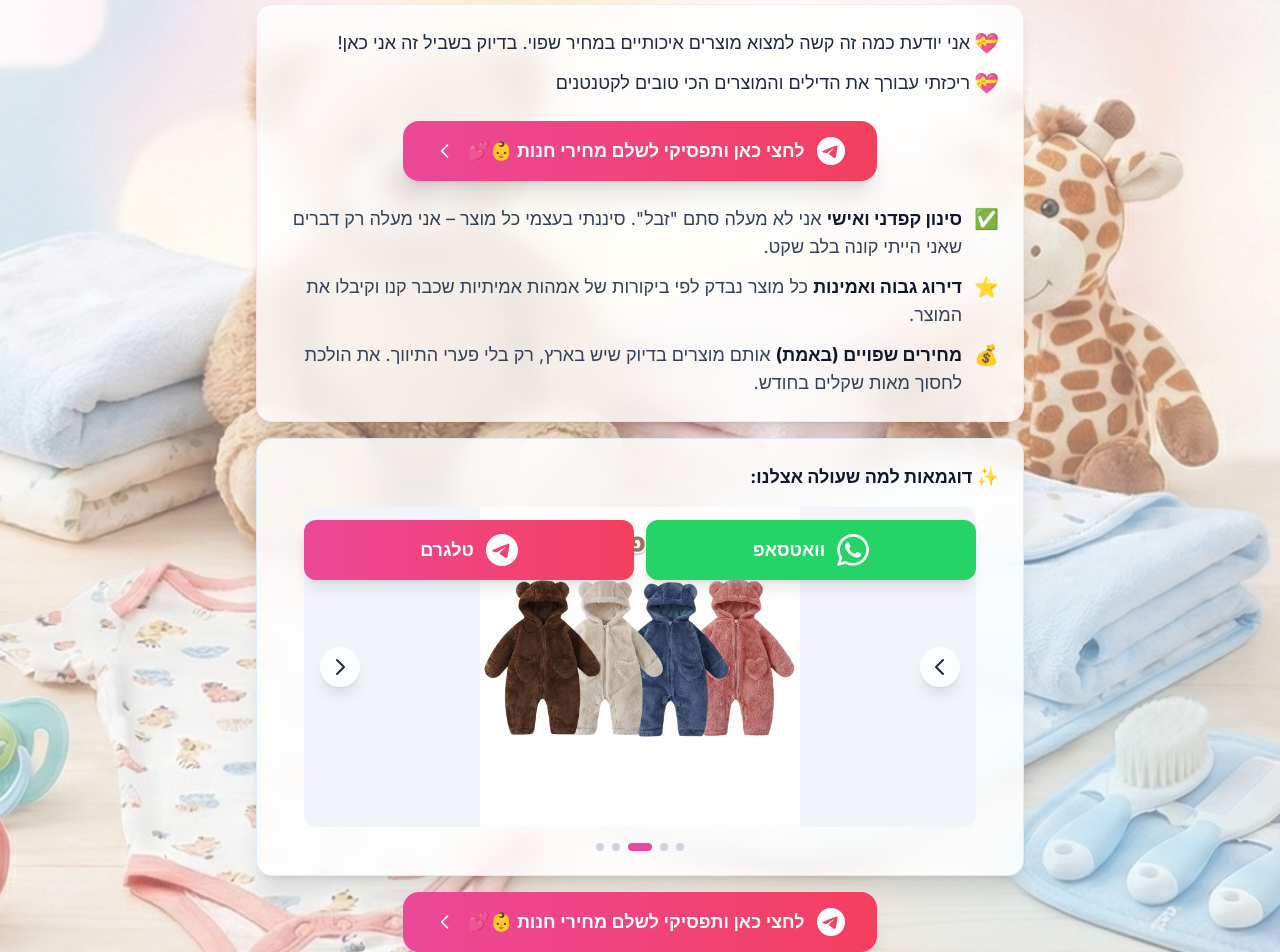
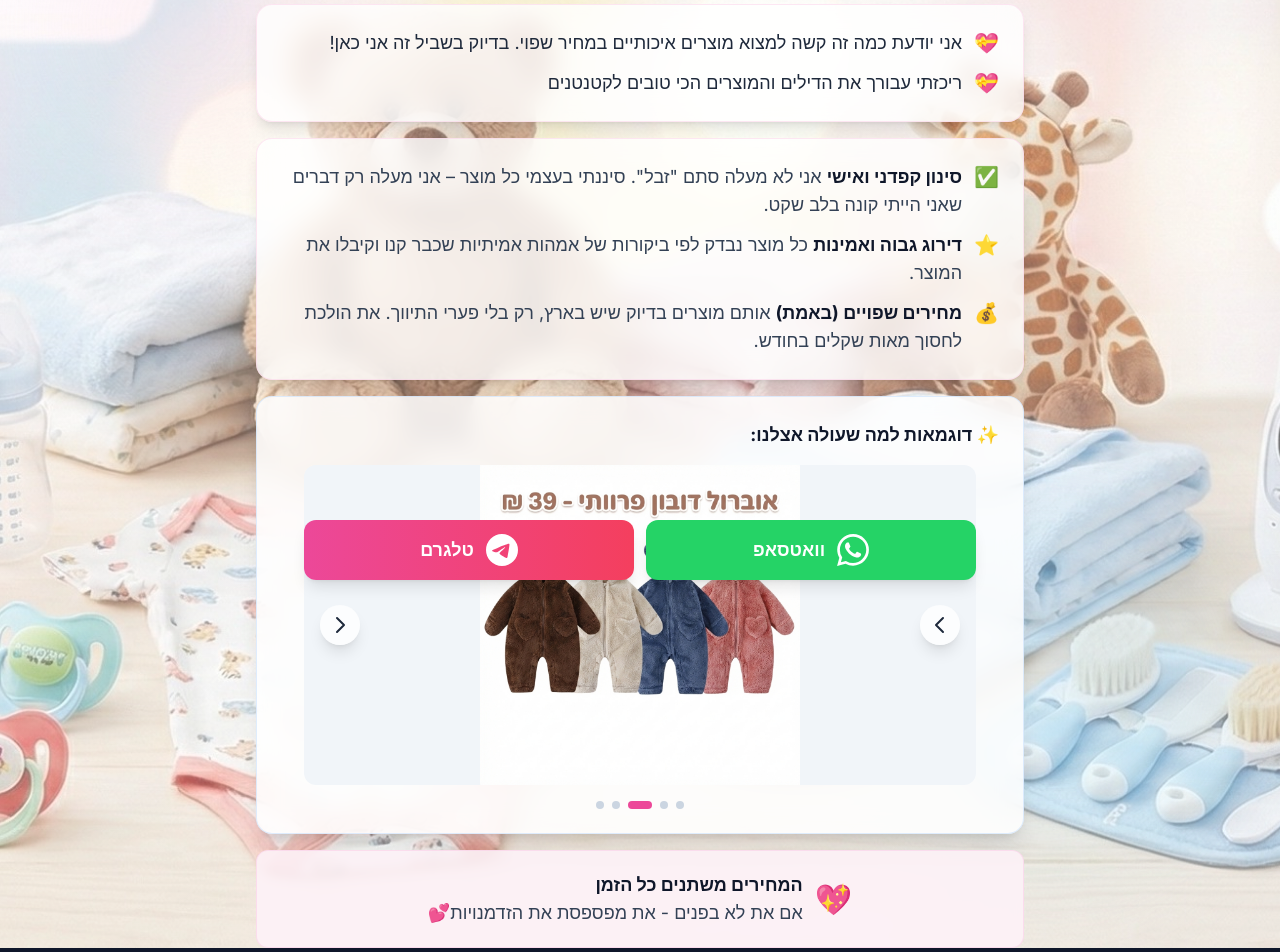
Before and after one commit to alismadar/affiliate_web, a Next.js app: page /baby-love in a window 1280 px wide. Shown: the part 200-1152 px from the top of the page. Built offline with nearby package versions, Linux system fonts and the light colour scheme.

Commit message:
update baby love

```diff
--- a/Components/landing/BabyLoveHeroSection.tsx
+++ b/Components/landing/BabyLoveHeroSection.tsx
@@ -108,39 +108,19 @@ export default function BabyLoveHeroSection() {
           className="text-base md:text-lg text-slate-800 max-w-3xl mx-auto leading-relaxed space-y-4"
         >
           <div className="bg-white/80 backdrop-blur-md rounded-2xl p-6 shadow-lg border border-pink-200/50">
-            <div className="space-y-3 text-right mb-2">
-              <div className="flex items-start gap-1">
+            <div className="space-y-3 text-right">
+              <div className="flex items-start gap-3">
                 <span className="text-pink-500 font-bold text-xl">💝</span>
                 <p className="text-lg text-slate-800">אני יודעת כמה זה קשה למצוא מוצרים איכותיים במחיר שפוי. בדיוק בשביל זה אני כאן!</p>
               </div>
-              <div className="flex items-start gap-1">
+              <div className="flex items-start gap-3">
                 <span className="text-pink-500 font-bold text-xl">💝</span>
                 <p className="text-lg text-slate-800">ריכזתי עבורך את הדילים והמוצרים הכי טובים לקטנטנים</p>
               </div>
             </div>
+          </div>
 
-            <motion.div
-              initial={{ opacity: 0 }}
-              animate={{ opacity: 1 }}
-              transition={{ duration: 0.8, delay: 0.3 }}
-              className="flex justify-center mt-6 mb-6"
-            >
-              <a
-                href="https://t.me/+BxCbCRpxX9owMTI0"
-                target="_blank"
-                rel="noopener noreferrer"
-                className="group relative inline-flex items-center gap-3 px-8 py-4 bg-gradient-to-r from-pink-500 to-rose-500 text-white rounded-2xl font-semibold text-lg shadow-xl hover:shadow-2xl hover:scale-105 transition-all duration-300"
-              >
-                <svg className="w-7 h-7" fill="currentColor" viewBox="0 0 24 24">
-                  <path d="M11.944 0A12 12 0 0 0 0 12a12 12 0 0 0 12 12 12 12 0 0 0 12-12A12 12 0 0 0 12 0a12 12 0 0 0-.056 0zm4.962 7.224c.1-.002.321.023.465.14a.506.506 0 0 1 .171.325c.016.093.036.306.02.472-.18 1.898-.962 6.502-1.36 8.627-.168.9-.499 1.201-.82 1.23-.696.065-1.225-.46-1.9-.902-1.056-.693-1.653-1.124-2.678-1.8-1.185-.78-.417-1.21.258-1.91.177-.184 3.247-2.977 3.307-3.23.007-.032.014-.15-.056-.212s-.174-.041-.249-.024c-.106.024-1.793 1.14-5.061 3.345-.48.33-.913.49-1.302.48-.428-.008-1.252-.241-1.865-.44-.752-.245-1.349-.374-1.297-.789.027-.216.325-.437.893-.663 3.498-1.524 5.831-2.529 6.998-3.014 3.332-1.386 4.025-1.627 4.476-1.635z"/>
-                </svg>
-                <span>לחצי כאן ותפסיקי לשלם מחירי חנות 👶💕</span>
-                <svg className="w-5 h-5 group-hover:translate-x-1 transition-transform" fill="none" stroke="currentColor" viewBox="0 0 24 24">
-                  <path strokeLinecap="round" strokeLinejoin="round" strokeWidth={2} d="M15 19l-7-7 7-7" />
-                </svg>
-              </a>
-            </motion.div>
-
+          <div className="bg-white/80 backdrop-blur-md rounded-2xl p-6 shadow-lg border border-pink-200/50">
             <div className="space-y-3 text-right">
               <div className="flex items-start gap-3">
                 <span className="text-green-600 font-bold text-xl">✅</span>
@@ -237,28 +217,6 @@ export default function BabyLoveHeroSection() {
             </div>
           </div>
 
-          <motion.div
-            initial={{ opacity: 0 }}
-            animate={{ opacity: 1 }}
-            transition={{ duration: 0.8, delay: 0.3 }}
-            className="flex justify-center mt-6 mb-6"
-          >
-            <a
-              href="https://t.me/+BxCbCRpxX9owMTI0"
-              target="_blank"
-              rel="noopener noreferrer"
-              className="group relative inline-flex items-center gap-3 px-8 py-4 bg-gradient-to-r from-pink-500 to-rose-500 text-white rounded-2xl font-semibold text-lg shadow-xl hover:shadow-2xl hover:scale-105 transition-all duration-300"
-            >
-              <svg className="w-7 h-7" fill="currentColor" viewBox="0 0 24 24">
-                <path d="M11.944 0A12 12 0 0 0 0 12a12 12 0 0 0 12 12 12 12 0 0 0 12-12A12 12 0 0 0 12 0a12 12 0 0 0-.056 0zm4.962 7.224c.1-.002.321.023.465.14a.506.506 0 0 1 .171.325c.016.093.036.306.02.472-.18 1.898-.962 6.502-1.36 8.627-.168.9-.499 1.201-.82 1.23-.696.065-1.225-.46-1.9-.902-1.056-.693-1.653-1.124-2.678-1.8-1.185-.78-.417-1.21.258-1.91.177-.184 3.247-2.977 3.307-3.23.007-.032.014-.15-.056-.212s-.174-.041-.249-.024c-.106.024-1.793 1.14-5.061 3.345-.48.33-.913.49-1.302.48-.428-.008-1.252-.241-1.865-.44-.752-.245-1.349-.374-1.297-.789.027-.216.325-.437.893-.663 3.498-1.524 5.831-2.529 6.998-3.014 3.332-1.386 4.025-1.627 4.476-1.635z"/>
-              </svg>
-              <span>לחצי כאן ותפסיקי לשלם מחירי חנות 👶💕</span>
-              <svg className="w-5 h-5 group-hover:translate-x-1 transition-transform" fill="none" stroke="currentColor" viewBox="0 0 24 24">
-                <path strokeLinecap="round" strokeLinejoin="round" strokeWidth={2} d="M15 19l-7-7 7-7" />
-              </svg>
-            </a>
-          </motion.div>
-
           <div className="bg-pink-50/90 backdrop-blur-sm rounded-xl p-5 border border-pink-200/60 mt-4">
             <div className="flex items-center justify-center gap-3 text-right">
               <span className="text-3xl">💖</span>
@@ -280,7 +238,7 @@ export default function BabyLoveHeroSection() {
       >
         <div className="flex justify-between items-stretch gap-3 max-w-2xl w-full">
           <a
-            href="https://t.me/+BxCbCRpxX9owMTI0"
+            href="https://chat.whatsapp.com/HWGGzNezBmvGIJyzbD7LEB"
             target="_blank"
             rel="noopener noreferrer"
             className="group flex-1 inline-flex items-center justify-center gap-3 px-5 py-3.5 bg-[#25D366] text-white rounded-xl font-semibold text-lg shadow-lg hover:shadow-xl hover:scale-[1.02] transition-all duration-300 min-h-[52px]"
```
